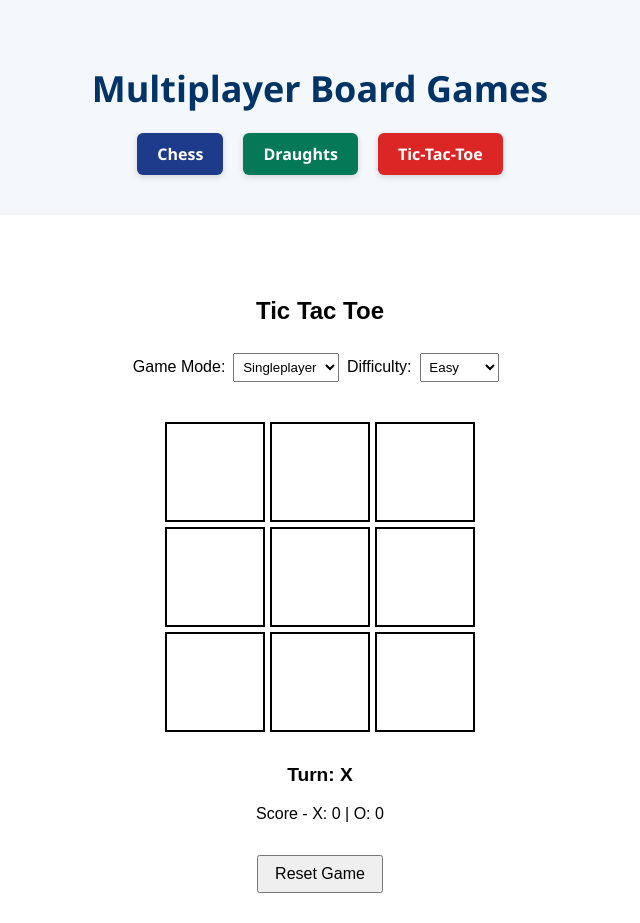
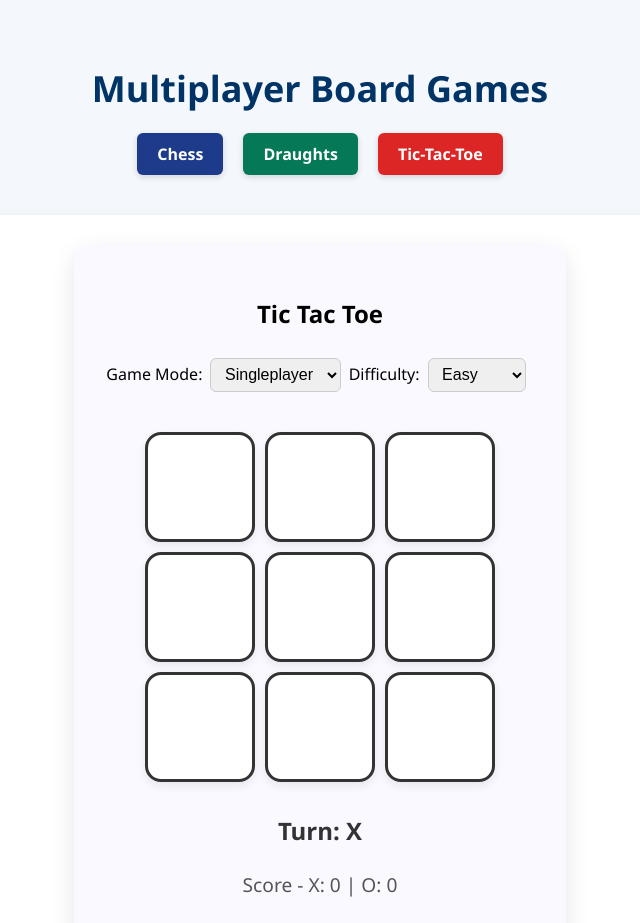
Before and after one commit to Abolude524-collab/games-project, a React (Create React App) app: page /tictactoe in a window 1280 px wide. Shown: the top 923 px of the page, without its empty margins (320-960 px from the left). Built offline with nearby package versions, Linux system fonts and the light colour scheme; no server answers.

Commit message:
Fix: Board rendering

```diff
--- a/src/components/TicTacToe.js
+++ b/src/components/TicTacToe.js
@@ -7,60 +7,93 @@ const initialBoard = Array(9).fill(null);
 
 // Styled Components (same as your version)
 const Container = styled.div`
-  font-family: sans-serif;
+  font-family: 'Segoe UI', Tahoma, Geneva, Verdana, sans-serif;
   padding: 2rem;
-  max-width: 500px;
+  max-width: 600px;
   margin: auto;
   text-align: center;
+  background-color: #f9f9ff;
+  border-radius: 16px;
+  box-shadow: 0 8px 24px rgba(0, 0, 50, 0.1);
 `;
 
 const Board = styled.div`
   display: grid;
-  grid-template-columns: repeat(3, 100px);
-  grid-gap: 5px;
+  grid-template-columns: repeat(3, 110px);
+  grid-gap: 10px;
   justify-content: center;
   margin: 2rem auto;
 `;
 
 const Cell = styled.button`
-  width: 100px;
-  height: 100px;
-  font-size: 2rem;
+  width: 110px;
+  height: 110px;
+  font-size: 2.5rem;
+  font-weight: bold;
+  color: ${(props) => (props.children === "X" ? "#007bff" : "#ffcc00")};
+  background-color: ${(props) => (props.highlight ? "#f0f0f0" : "#ffffff")};
+  border: 3px solid #333;
+  border-radius: 16px;
+  box-shadow: 0 4px 10px rgba(0, 0, 0, 0.08);
   cursor: pointer;
-  border: 2px solid #000;
-  background-color: ${(props) => (props.highlight ? "#f0f0f0" : "white")};
-  transition: background-color 0.3s ease;
+  transition: 0.2s ease;
 
   &:hover {
-    background-color: #e0e0ff;
+    background-color: #e6f0ff;
+    transform: scale(1.05);
+  }
+
+  &:active {
+    transform: scale(0.98);
+    background-color: #d6e0ff;
   }
 `;
 
 const Status = styled.p`
-  font-size: 1.2rem;
+  font-size: 1.5rem;
   font-weight: bold;
+  color: #333;
+  margin-top: 1rem;
 `;
 
 const ScoreBoard = styled.div`
-  margin-top: 1rem;
+  margin-top: 1.5rem;
+  font-size: 1.2rem;
+  color: #555;
 `;
 
 const Button = styled.button`
-  margin-top: 1rem;
-  padding: 0.5rem 1rem;
+  margin: 0.5rem;
+  padding: 0.6rem 1.2rem;
   font-size: 1rem;
+  border: none;
+  border-radius: 8px;
+  background-color: #007bff;
+  color: white;
   cursor: pointer;
+  transition: 0.3s ease;
+
+  &:hover {
+    background-color: #0056d6;
+  }
 `;
 
 const Input = styled.input`
   margin: 0.5rem;
-  padding: 0.3rem;
+  padding: 0.4rem 0.6rem;
+  border: 1px solid #ccc;
+  border-radius: 6px;
+  font-size: 1rem;
 `;
 
 const Select = styled.select`
   margin: 0.5rem;
-  padding: 0.3rem;
+  padding: 0.4rem 0.6rem;
+  border: 1px solid #ccc;
+  border-radius: 6px;
+  font-size: 1rem;
 `;
+
 
 const TicTacToe = () => {
   const [board, setBoard] = useState(initialBoard);
```
